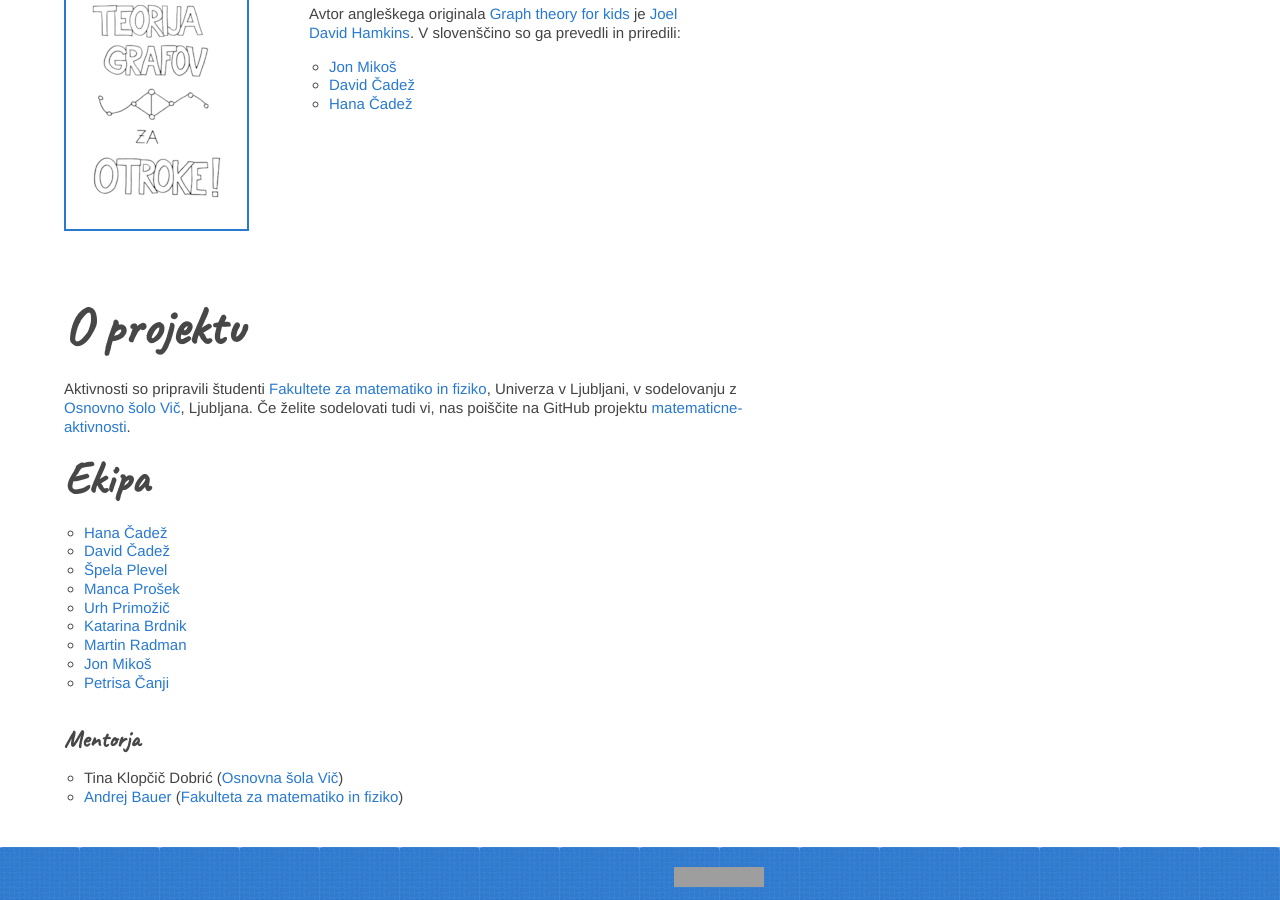
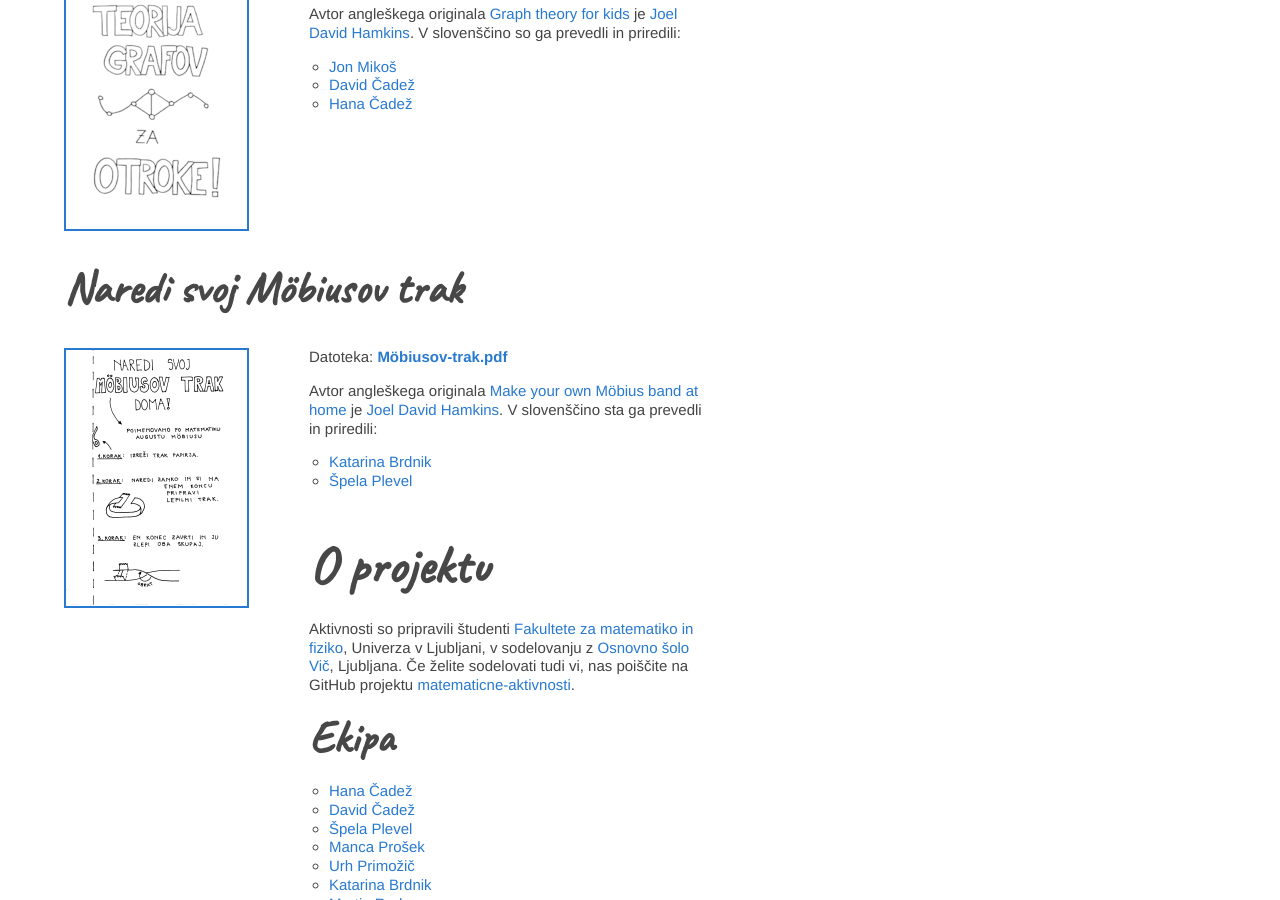
Before and after one commit to ul-fmf/matematicne-aktivnosti, a Jekyll site: the page built from index.md, in a window 1280 px wide and 900 px high, scrolled down 1080 px. Built offline with Jekyll 4.4.1, drawn with Linux system fonts in a browser that asks for light colours; grey boxes are pictures that could not be loaded.

Commit message:
Update index.md

```diff
--- a/index.md
+++ b/index.md
@@ -64,6 +64,23 @@ priredili:
 </div>
 </div>
 
+### Naredi svoj Möbiusov trak
+
+<div class="aktivnost" markdown="1">
+
+[![Möbiusov trak](/gradivo/thumbnail/Möbiusov-trak.png)](./gradivo/Möbiusov-trak.pdf)
+
+<div class="opis-aktivnosti" markdown="1">
+
+Datoteka: [**Möbiusov-trak.pdf**](./gradivo/Möbiusov-trak.pdf)
+
+Avtor angleškega originala [Make your own Möbius band at home](http://jdh.hamkins.org/math-for-six-year-olds/)
+je [Joel David Hamkins](http://jdh.hamkins.org). V slovenščino sta ga prevedli in
+priredili:
+
+* [Katarina Brdnik](https://github.com/katarinabrdnik)
+* [Špela Plevel](https://github.com/spelaplevel)
+
 ## O projektu
 
 Aktivnosti so pripravili študenti [Fakultete za matematiko in
```
